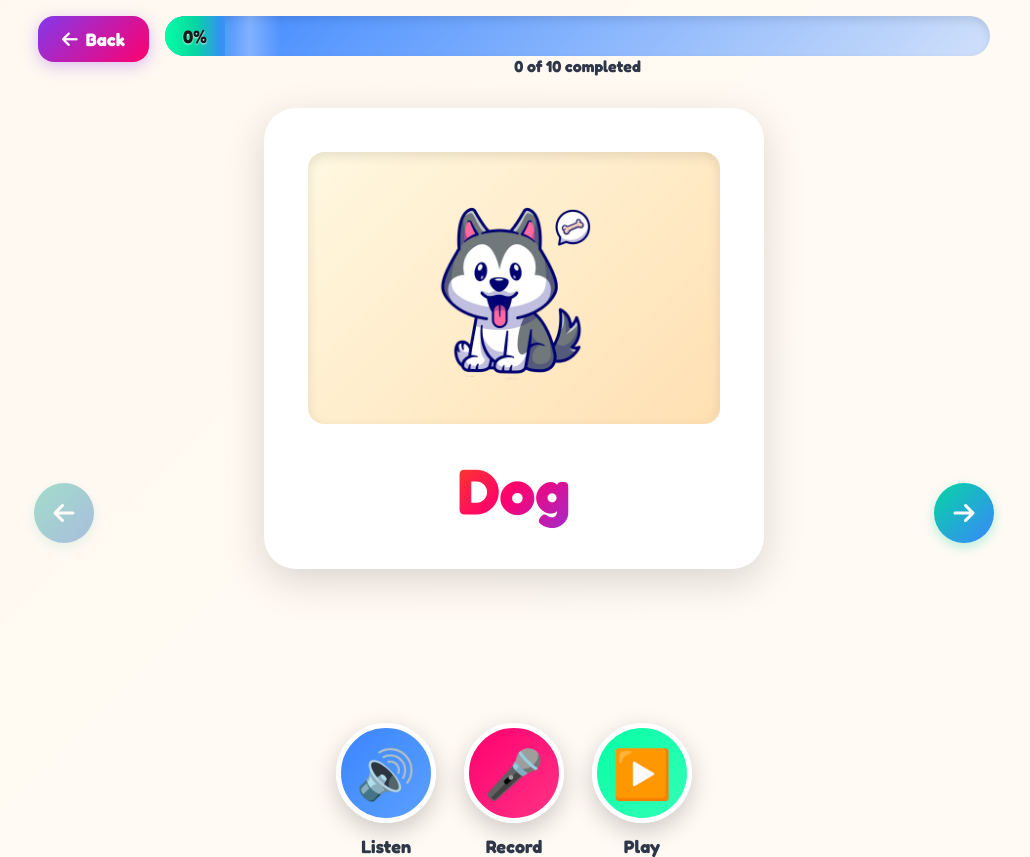
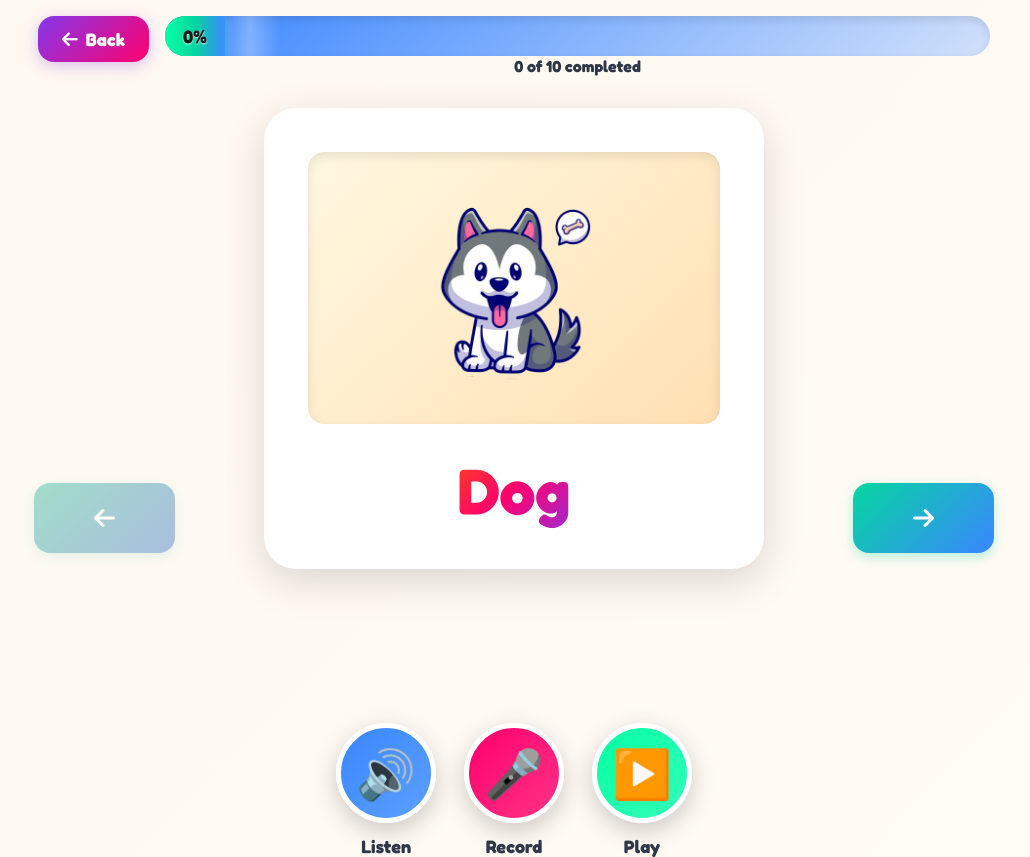
Before and after one commit to livia-pimentel/talkplay, a React (Vite) app in the folder talkplay/: page /category/animals in a window 1280 px wide. Shown: the whole page, without its empty margins (126-1156 px from the left). Built offline with nearby package versions, Linux system fonts and the light colour scheme.

Commit message:
Adjust the back and next buttons

```diff
--- a/talkplay/src/styles/Flashcard.css
+++ b/talkplay/src/styles/Flashcard.css
@@ -162,9 +162,13 @@
 
 .nav-button {
     position: absolute;
-    width: 60px;
-    height: 60px;
-    border-radius: 50%;
+    /* width: 60px; */
+    padding: 0 60px;
+    min-width: 80px;
+    /* height: 60px; */
+    height: 70px;
+    /* border-radius: 50%; */
+    border-radius: 16px;
     border: none;
     background: linear-gradient(135deg, #06D6A0, #3A86FF);
     color: white;
```
